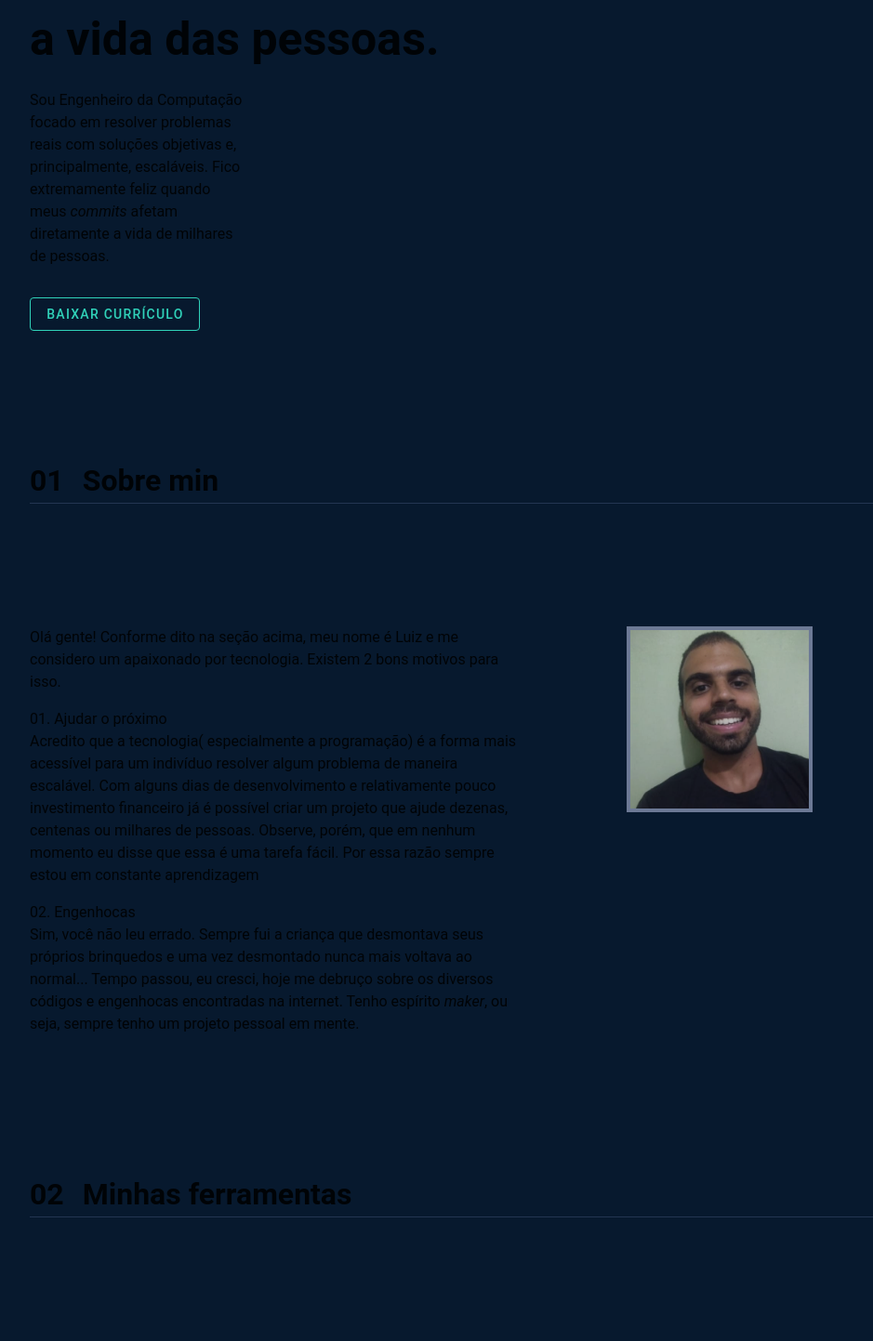
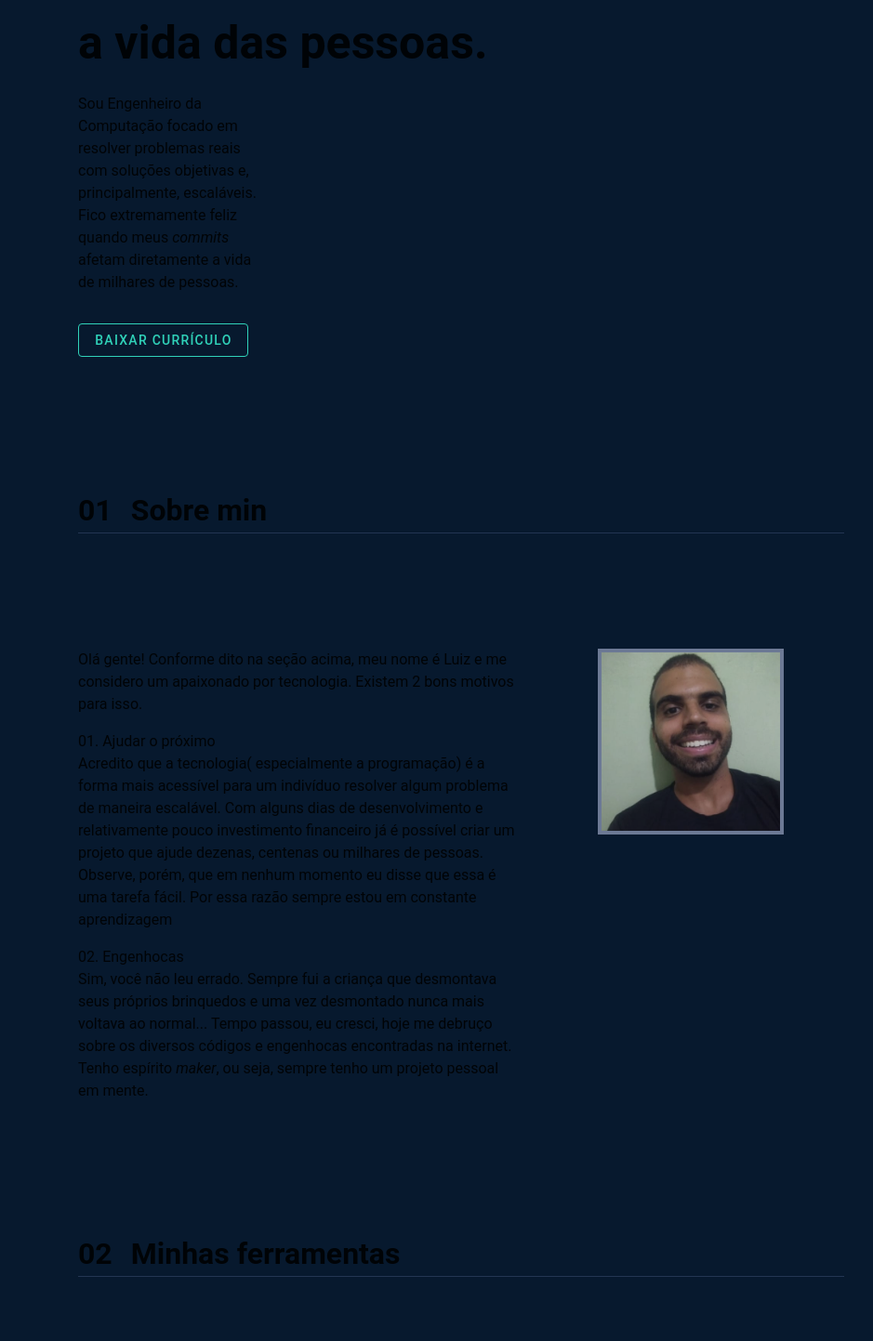
Before and after one commit to luizAlbuquerqueJr/portfolio, a Vue app: page / in a window 1280 px wide. Shown: the part 387-1830 px from the top of the page at 93% size, without its empty margins (144-1083 px from the left). Built offline with nearby package versions, Linux system fonts and the light colour scheme; the HTML template or start-up script is replaced by a standard one.

Commit message:
feat: add components to App.vue

```diff
--- a/src/App.vue
+++ b/src/App.vue
@@ -6,6 +6,16 @@
       class=""
        v-if="!isLoading"
     >
+      <v-row justify="center" class="mx-1">
+        <v-col cols="12" xs=12 sm=10 md=9 lg=8 xl=7>
+          <OrganismIntroduction class="screen"/>
+          <OrganismAbout class="screen" id="about"/>
+          <OrganismMySkills class="screen" id="mySkill"/>
+          <OrganismMyWorks class="screen" id="myWorks"/>
+          <OrganismMyProjects class="screen" id="myProjects"/>
+          <OrganismContact class="screen" id="contact"/>
+        </v-col>
+      </v-row>
       <v-snackbar
         v-model="$store.state.showAlert"
         top
@@ -32,12 +42,24 @@
 <script>
 import router from "./router";
 import OrganismHeader from './components/organisms/OrganismHeader.vue';
+import OrganismIntroduction from './components/organisms/OrganismIntroduction.vue';
+import OrganismMySkills from './components/organisms/OrganismMySkills.vue';
+import OrganismMyProjects from './components/organisms/OrganismMyProjects.vue'
+import OrganismAbout from './components/organisms/OrganismAbout.vue';
+import OrganismMyWorks from './components/organisms/OrganismMyWorks.vue';
+import OrganismContact from './components/organisms/OrganismContact.vue';
 import AtomTextLogo from './components/atoms/textLogo.vue'
   export default {
   name: 'App',
   components:{
     OrganismHeader,
-    AtomTextLogo
+    AtomTextLogo,
+    OrganismIntroduction,
+    OrganismMySkills,
+    OrganismMyProjects,
+    OrganismAbout,
+    OrganismMyWorks,
+    OrganismContact
   },
 
   data: () => ({
@@ -51,7 +73,7 @@ import AtomTextLogo from './components/atoms/textLogo.vue'
     {
       console.log("aeeeeeeeeeeeee")
       this.isLoading = false
-    }, 6000)
+    }, 1000)
   },
   methods:{
     goToLogin(){
@@ -66,6 +88,9 @@ import AtomTextLogo from './components/atoms/textLogo.vue'
 };
 </script>
 <style scoped>
+.screen{
+  min-height:100vh
+}
 .centerElements{
   display: flex;
   flex-direction: row;
```
